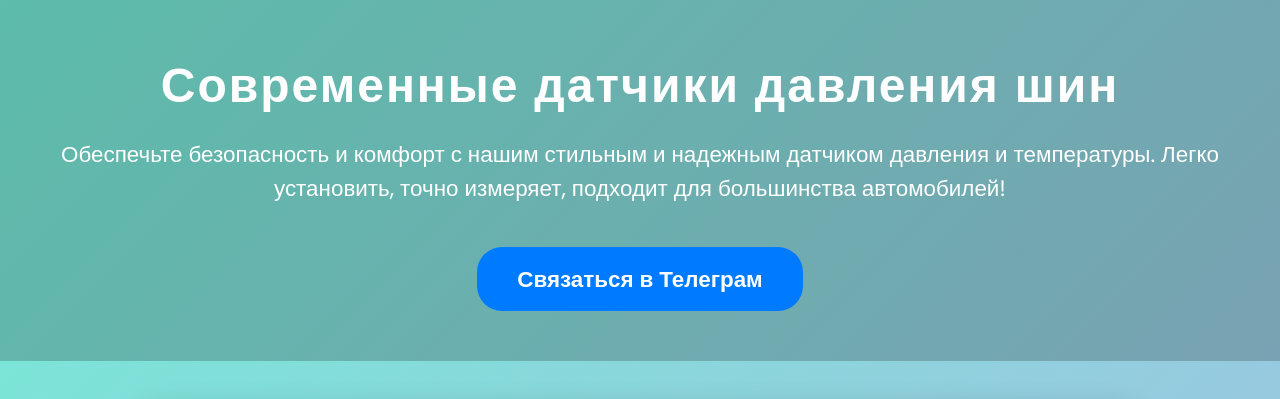
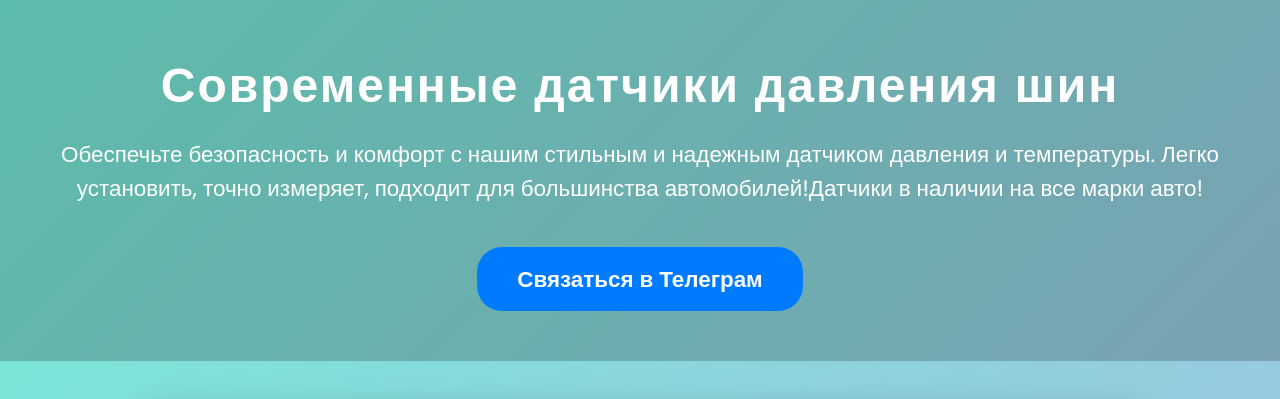
Before and after one commit to Gorgos1303/TPMS, a plain HTML site: page index.html in a window 1280 px wide. Shown: the top 399 px of the page. Drawn offline with Linux system fonts and the light colour scheme.

Commit message:
Update index.html
изменения

```diff
--- a/index.html
+++ b/index.html
@@ -158,7 +158,7 @@
 
 <header>
   <h1>Современные датчики давления шин</h1>
-  <p>Обеспечьте безопасность и комфорт с нашим стильным и надежным датчиком давления и температуры. Легко установить, точно измеряет, подходит для большинства автомобилей!</p>
+  <p>Обеспечьте безопасность и комфорт с нашим стильным и надежным датчиком давления и температуры. Легко установить, точно измеряет, подходит для большинства автомобилей!Датчики в наличии на все марки авто!</p>
   <!-- Кнопка сверху для связи -->
   <a href="https://t.me/gorgos13" target="_blank" class="top-btn">Связаться в Телеграм</a>
 </header>
```
